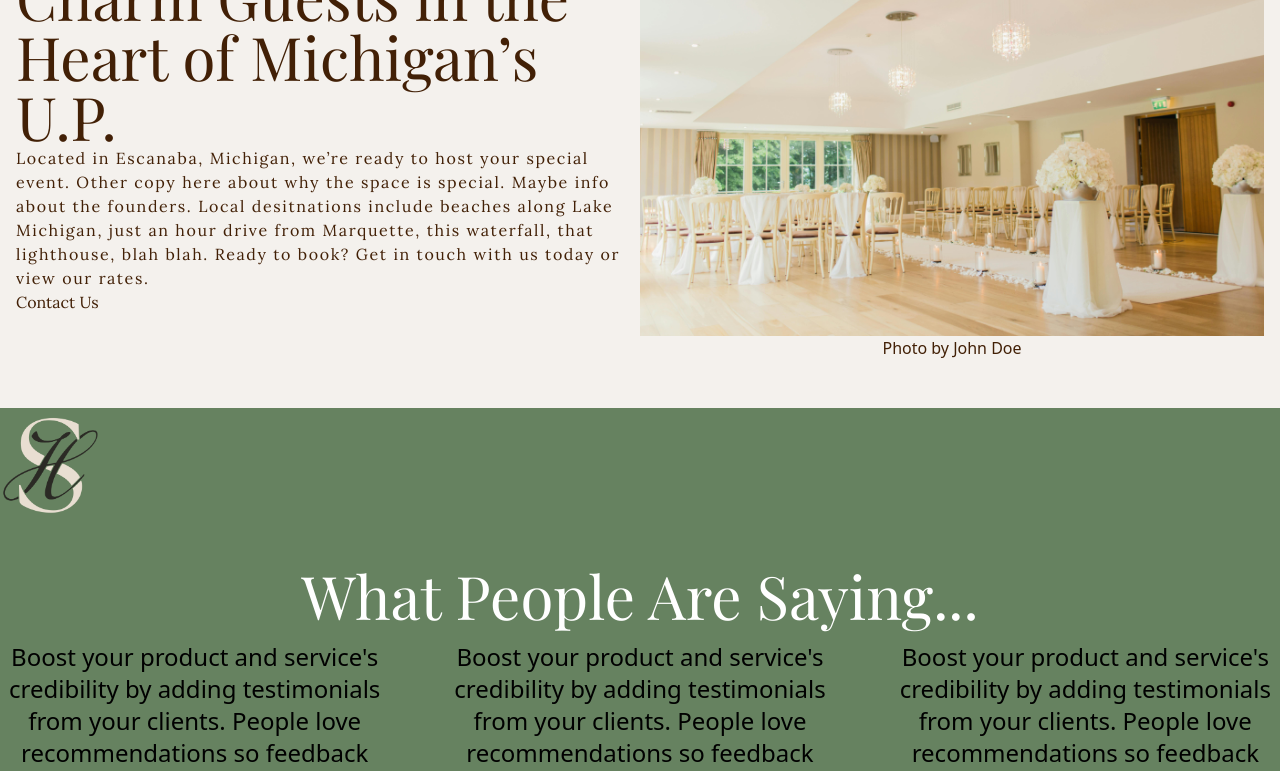
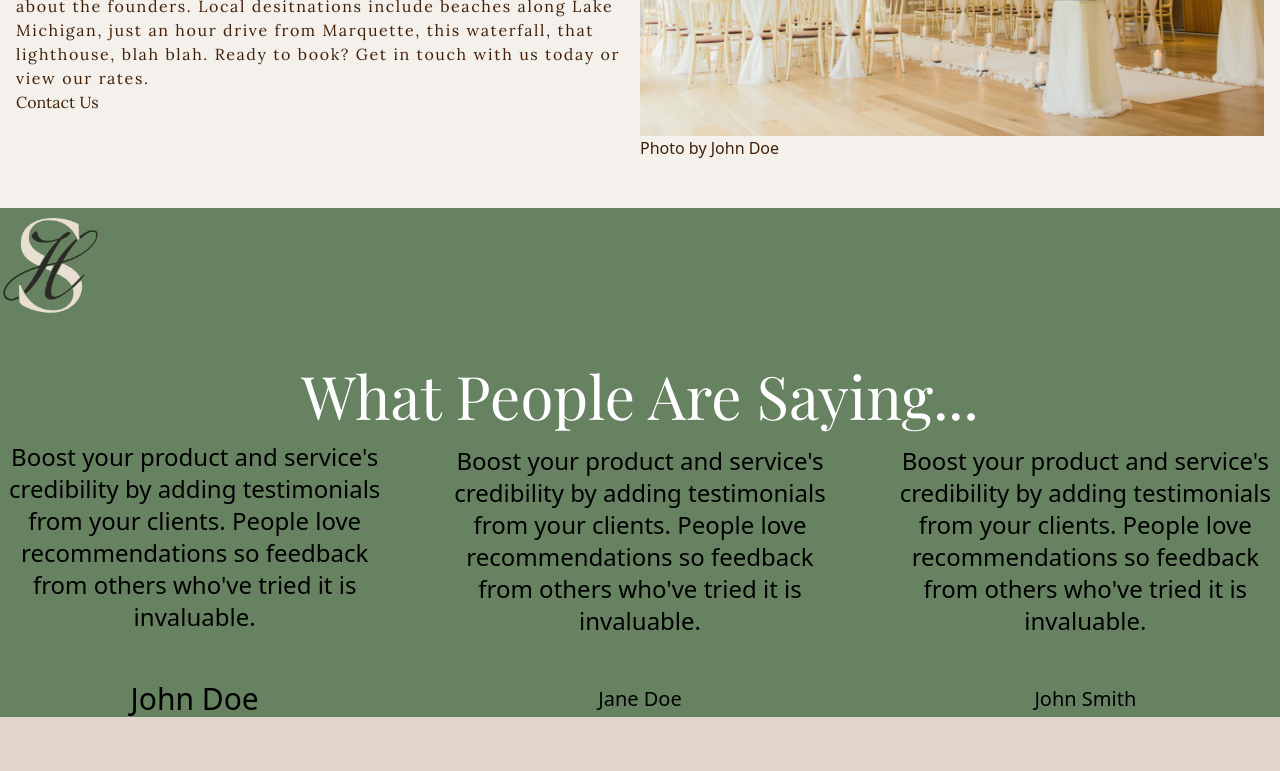
Before and after one commit to lee14k/haleystation, a Next.js app: page / in a window 1280 px wide. Shown: the part 2080-2851 px from the top of the page. Built offline with nearby package versions, Linux system fonts and the light colour scheme; a web font is replaced by a local one.

Commit message:
trying to make links work

```diff
--- a/components/ThreePhotoRowTwo.jsx
+++ b/components/ThreePhotoRowTwo.jsx
@@ -13,27 +13,72 @@ const ThreePhotoRowTwo = ({
   textOne,
   textTwo,
   textThree,
+  captionOne,
+  captionTwo,
+  captionThree,
   backgroundColor,
   optionalHead,
   textColor,
   showBorder = true,
-  boldFont = true
+  boldFont = true, // Default value is true, making font boldness optional
 }) => {
-  const renderContent = (photo, text1, text2, text3) => {
+  // Helper function to render photo or text block and optional caption
+  // Added isFirstContent parameter to adjust caption size for the first content
+  const renderContent = (
+    photo,
+    text1,
+    text2,
+    text3,
+    caption,
+    isFirstContent = false,
+    linkUrlOne = null,
+    linkUrlTwo = null,
+    linkUrlThree = null
+  ) => {
+    // Function to render a possibly linked text element
+    const renderTextElement = (text, className, linkUrl) => {
+      if (linkUrl) {
+        return (
+          <Link href={linkUrl}>
+         {text}
+          </Link>
+        );
+      } else {
+        return <p className={className}>{text}</p>;
+      }
+    };
+
     if (photo) {
-      return <Image src={photo} height={300} width={300} className="rounded" />;
+    } else {
+      const borderClass = showBorder
+        ? "border-2 py-12 px-28 border-yellow-900"
+        : "";
+      const textClassBase = `text-center ${boldFont ? "font-bold" : ""}`;
+
+      return (
+        <>
+          <div
+            className={`flex flex-col h-300 w-300 items-center justify-center items-center mb-10 ${borderClass}`}
+          >
+            {text1 &&
+              renderTextElement(text1, `${textClassBase} text-2xl`, linkUrlOne)}
+            {text2 &&
+              renderTextElement(text2, `${textClassBase} text-xl`, linkUrlTwo)}
+            {text3 &&
+              renderTextElement(text3, `${textClassBase} text-xl`, linkUrlThree)}
+          </div>
+          {caption && (
+            <p
+              className={`mt-2 text-center ${boldFont ? "font-bold" : ""} ${
+                isFirstContent ? "text-3xl" : "text-xl"
+              }`}
+            >
+              {caption}
+            </p>
+          )}
+        </>
+      );
     }
-    const borderClass = showBorder ? "border-2 py-12 px-28 border-yellow-900" : "";
-    const textClass = `text-center ${boldFont ? "font-bold" : ""}`;
-    return (
-      <div
-        className={`flex flex-col h-300 w-300 items-center justify-center items-center mb-10 ${borderClass}`}
-      >
-        {text1 && <p className={`${textClass} text-2xl`}>{text1}</p>}
-        {text2 && <p className={`${textClass} text-xl`}>{text2}</p>}
-        {text3 && <p className={`${textClass} text-xl`}>{text3}</p>}
-      </div>
-    );
   };
 
   return (
@@ -43,18 +88,38 @@ const ThreePhotoRowTwo = ({
     >
       <div className="lg:flex lg:flex-col justify-center items-center">
         <div className={playfair.className}>
-          <h1 style={{ color: textColor }} className={`text-6xl ${boldFont ? "font-bold" : ""} text-${textColor}`}>{optionalHead}</h1>
+          <h1
+            style={{ color: textColor }}
+            className={`text-6xl ${
+              boldFont ? "font-bold" : ""
+            } text-${textColor}`}
+          >
+            {optionalHead}
+          </h1>
         </div>
       </div>
       <div className="grid grid-col-1 sm:grid-cols-3 gap-14">
-        <div className={`text-8xl flex flex-col justify-center items-center ${boldFont ? "font-bold" : ""}`}>
-          {renderContent(photoOne, textOne)}
+        <div
+          className={`text-8xl flex flex-col justify-center items-center ${
+            boldFont ? "font-bold" : ""
+          }`}
+        >
+          {renderContent(photoOne, textOne, null, null, captionOne, true)}{" "}
+          {/* Marked as first content */}
         </div>
-        <div className={`text-4xl flex flex-col justify-center items-center ${boldFont ? "font-bold" : ""}`}>
-          {renderContent(photoTwo, textTwo)}
+        <div
+          className={`text-4xl flex flex-col justify-center items-center ${
+            boldFont ? "font-bold" : ""
+          }`}
+        >
+          {renderContent(photoTwo, textTwo, null, null, captionTwo)}
         </div>
-        <div className={`text-4xl flex flex-col justify-center items-center ${boldFont ? "font-bold" : ""}`}>
-          {renderContent(photoThree, textThree)}
+        <div
+          className={`text-4xl flex flex-col justify-center items-center ${
+            boldFont ? "font-bold" : ""
+          }`}
+        >
+          {renderContent(photoThree, textThree, null, null, captionThree)}
         </div>
       </div>
     </div>
--- a/pages/index.js
+++ b/pages/index.js
@@ -45,6 +45,9 @@ export default function Home() {
         photoThree={"/stok1.jpg"}
         backgroundColor="#F4F1ED"
         optionalHead={"A Special Venue For Any Special Occasion"}
+        linkUrlOne="/About"
+        linkUrlTwo="/Events"
+        linkUrlThree="/Weddings"
       />
       <div className={playfair.className}>
         <ThreePhotoRowTwo
@@ -76,7 +79,7 @@ export default function Home() {
           </div>
           <div className="flex flex-col">
             <Image src="/stok1.jpg" width={800} height={600} />
-            <caption className="w-full">Photo by John Doe</caption>
+            <span className="w-full">Photo by John Doe</span>
           </div>
         </div>
       </div>
@@ -91,6 +94,9 @@ export default function Home() {
           textColor={"white"}
           showBorder={false}
           boldFont={false}
+          captionOne="John Doe"
+          captionTwo="Jane Doe"
+          captionThree="John Smith"
         />
       </div>
       <ThreePhotoRowTwo
```
